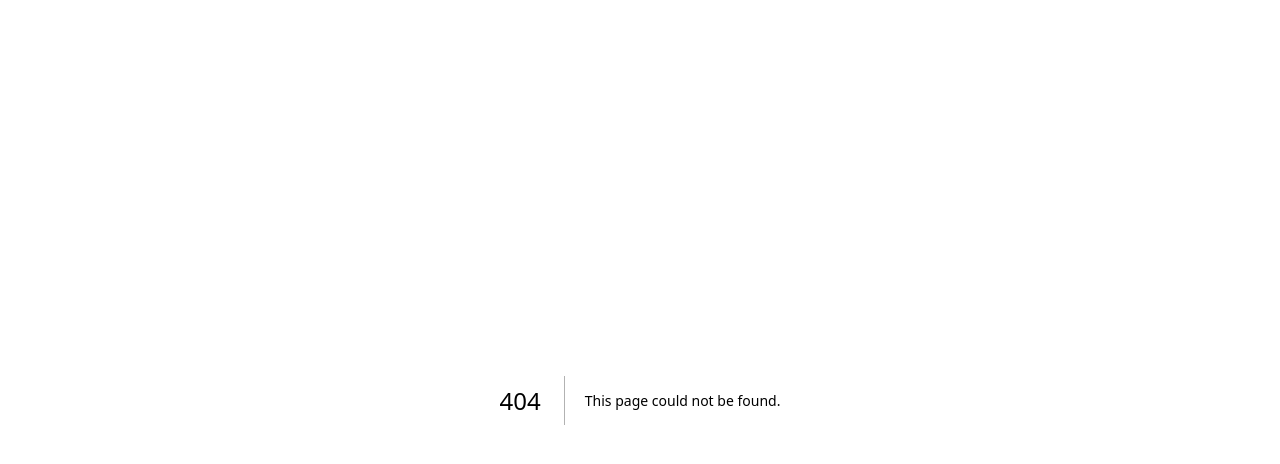
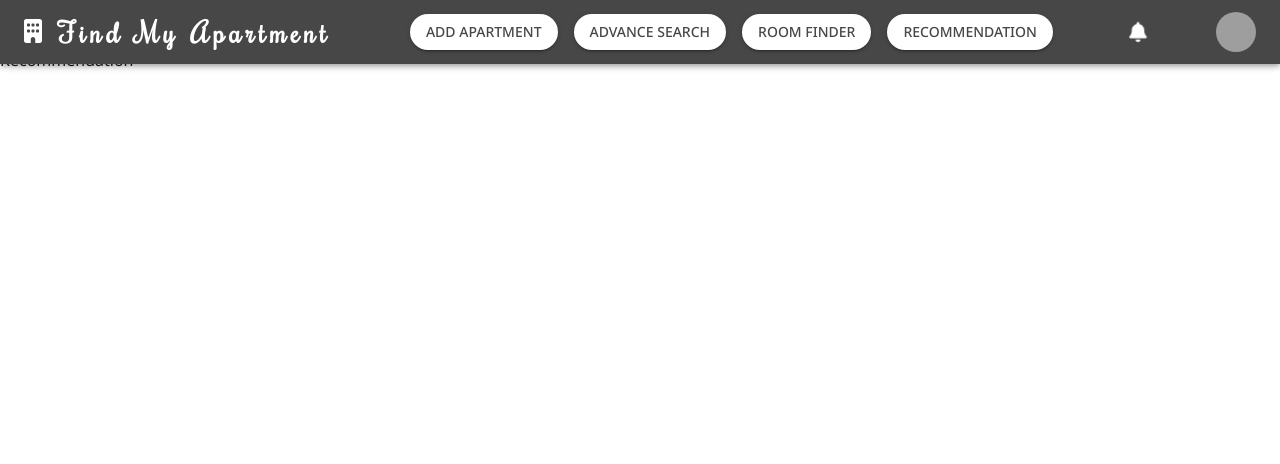
Before and after one commit to AshfaqRahman/find-my-apartment-frontend, a Next.js app: page /recommendation in a window 1280 px wide. Before the commit this address had no page. Shown: the top 464 px of the page. Built offline with nearby package versions, Linux system fonts and the light colour scheme; grey boxes are pictures that could not be loaded.

Commit message:
add apartment done

```diff
--- /dev/null
+++ b/src/app/recommendation/apis.ts
@@ -0,0 +1,18 @@
+import { apiUrls } from '@/lib/apiUrls';
+import axios from 'axios';
+
+
+export const searchApartments = async (data: any) => {
+	const res = await axios.get(
+        apiUrls.apartments.list,
+        {
+            params: data
+        }
+    )
+
+    return res.data
+};
+
+export const find = async (data) => {
+
+}
--- /dev/null
+++ b/src/app/recommendation/layout.tsx
@@ -0,0 +1,28 @@
+"use client";
+import styles from "./page.module.css";
+
+import * as React from "react";
+import AppBarComponent from "@/components/app-bar";
+import { Box, Grid } from "@mui/material";
+import { _appBarHeight, _pageHeight, _pageMargin } from "@/static/constants";
+
+export default function RootLayout({
+  children,
+}: {
+  children: React.ReactNode;
+}) {
+  return (
+    <>
+      <Grid container>
+        <AppBarComponent />
+        <Grid item mt={_pageMargin}>{children}</Grid>
+      </Grid>
+
+      {/* <Box sx={{
+          mt: 72px
+        }}>
+          {children}
+        </Box> */}
+    </>
+  );
+}
--- /dev/null
+++ b/src/app/recommendation/page.module.css
@@ -0,0 +1,3 @@
+.leftPart {
+  background-color: #ff0000;
+}
--- /dev/null
+++ b/src/app/recommendation/page.tsx
@@ -0,0 +1,224 @@
+"use client";
+import * as React from "react";
+import { useCallback, useState } from "react";
+import Image from "next/image";
+import styles from "./page.module.css";
+import { Box, Grid, Typography } from "@mui/material";
+import ButtonComponent from "@/mui-components/buttons";
+import MultiSelectComponent from "@/mui-components/multi-select";
+import {
+  _apartmentTypes,
+  _area,
+  _baths,
+  _beds,
+  _budget,
+  _centeringStyle,
+  _color,
+  _divRadius,
+  _mapWidth,
+  _pageHeight,
+} from "@/static/constants";
+import SliderComponent from "@/mui-components/slider";
+import TextFieldComponent from "@/mui-components/text-field";
+import Budget from "@/components/budget";
+import Area from "@/components/area";
+import HOST from "@/static/host";
+import axios from "axios";
+import Apartment from "@/components/apartment";
+import SelectComponent from "@/mui-components/select";
+import { searchApartments } from "./apis";
+import { apiUrls } from "@/lib/apiUrls";
+import ApartmentTypesComponent from "@/components/apartment-types";
+import BedsSelectionComponent from "@/components/beds-selection";
+import BathsSelectionComponent from "@/components/baths-selection";
+import FacilitiesComponent from "@/components/facilities";
+import KeywordsComponent from "@/components/keywords";
+import Map from "@/components/map";
+import { randomInRange } from "@/static/utils";
+import LoaderComponent from "@/components/loader";
+import ToastComponent from "@/mui-components/toast";
+
+const localPath = "advance-search";
+
+export default function Home() {
+  const [apartmentTypes, setApartmentTypes] = React.useState([]);
+  const handleApartmentTypeChange = (types: any) => {
+    console.log(types);
+    setApartmentTypes(types);
+  };
+
+  const [beds, setBeds] = React.useState([]);
+  const handleBedsChange = (selectedOptions: any) => {
+    setBeds(selectedOptions);
+  };
+
+  const [baths, setBaths] = React.useState(_baths);
+  const handleBathsChange = (selectedOptions: any) => {
+    setBaths(selectedOptions);
+  };
+
+  const [budget, setBudget] = React.useState([10000, 99999]);
+  const [area, setArea] = React.useState([500, 10000]);
+
+  const [facilities, setFacilities] = React.useState([]);
+  const handleFacilitiesChange = (types: any) => {
+    setFacilities(types);
+  };
+
+  const [keywords, setKeywords] = React.useState([]);
+  const handleKeywordsChange = (types: any) => {
+    setKeywords(types);
+  };
+
+  let [apartments, setApartments] = React.useState([
+    {
+      apartment_id: 10,
+      location_id: 28,
+      type: 1,
+      bedrooms: 2,
+      washrooms: 2,
+      area_sqft: 1150,
+      price: 23000,
+      image_url: null,
+      created_at: null,
+      owner_id: null,
+      location: {
+        location_id: 28,
+        division: "Dhaka",
+        district: "Dhaka",
+        zone: "Motijheel",
+        street_no: "2",
+        house_no: "155",
+        latitude: 23.8041,
+        longitude: 90.4152,
+        created_at: null,
+      },
+      facilities: [
+        {
+          facility: {
+            title: "security",
+          },
+        },
+        {
+          facility: {
+            title: "elevator",
+          },
+        },
+        {
+          facility: {
+            title: "outdoor space",
+          },
+        },
+        {
+          facility: {
+            title: "laundry",
+          },
+        },
+        {
+          facility: {
+            title: "wifi",
+          },
+        },
+        {
+          facility: {
+            title: "playground",
+          },
+        },
+      ],
+      startpoints: [
+        {
+          starpoint: {
+            title: "Hospital",
+          },
+        },
+        {
+          starpoint: {
+            title: "Fire Station",
+          },
+        },
+        {
+          starpoint: {
+            title: "Bank",
+          },
+        },
+        {
+          starpoint: {
+            title: "Restaurant",
+          },
+        },
+        {
+          starpoint: {
+            title: "Bank",
+          },
+        },
+        {
+          starpoint: {
+            title: "Park",
+          },
+        },
+      ],
+    },
+  ]);
+
+  let apartmentStatuses = ["Any", "Vacant", "Occupied"];
+  let [apartmentStatus, setApartmentStatus] = React.useState("Any");
+
+  let orderByes = [
+    "price lowest",
+    "nearest",
+    "latest",
+    "price highest",
+    "preference",
+  ];
+  let [orderBy, setOrderBy] = React.useState("");
+
+  const saveSearch = () => {
+    console.log("saving search ...");
+  };
+
+  // const onSearch = =async (data: any) => {
+  // 	setSelected(data);
+  // };
+  let height = _pageHeight;
+  let mapWidth = _mapWidth;
+
+  let [mapLat, setMapLat] = React.useState();
+  let [mapLng, setMapLng] = React.useState();
+
+  let [openSuccess, setOpenSuccess] = React.useState(false);
+  let [message, setMessage] = React.useState("");
+
+  let [fetchingApartments, setFetchingApartments] = React.useState(false);
+
+  const search = async () => {
+    // console.log("searching ...");
+    // const url = `${HOST}/apartments`;
+    setFetchingApartments(true);
+    const params = {
+      apartmentTypes: apartmentTypes,
+      beds: beds,
+      baths: baths,
+      price_min: +budget[0],
+      price_max: +budget[1],
+      area_min: +area[0],
+      area_max: +area[1],
+      facilities: facilities,
+      keywords: keywords,
+    };
+    console.log("params: ", params);
+    let data: any[] = await searchApartments(params);
+    console.log(data);
+    setApartments(data);
+    setMessage(`${data.length} apartments are found`);
+    setOpenSuccess(true);
+    setFetchingApartments(false);
+  };
+
+  return (
+    <>
+      <LoaderComponent loading={fetchingApartments} />
+      Recommendation
+
+    </>
+  );
+}
```
Also changed, not shown: src/app/add-apartment/page.tsx (+5 -3 lines), src/components/map.tsx (+46 -9 lines).
